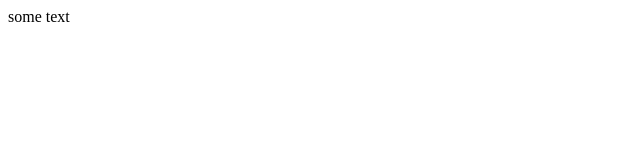
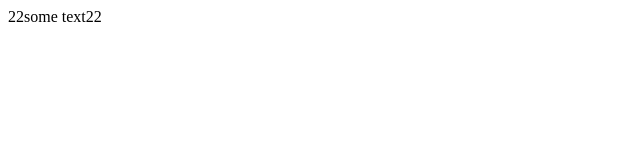
Before and after one commit to vadimpashkov/gta5-helper-server, a React app: page / in a window 1280 px wide. Shown: the top 160 px of the page, without its empty margins (0-640 px from the left). Built offline with nearby package versions, Linux system fonts and the light colour scheme.

Commit message:
Поменял текст :pencil2:

```diff
--- a/src/client/App.tsx
+++ b/src/client/App.tsx
@@ -5,7 +5,7 @@ import { BrowserRouter, Routes, Route } from 'react-router-dom';
 const App = () => (
   <BrowserRouter>
     <Routes>
-      <Route path="/" element={<div>some text</div>} />
+      <Route path="/" element={<div>22some text22</div>} />
     </Routes>
   </BrowserRouter>
 );
```
